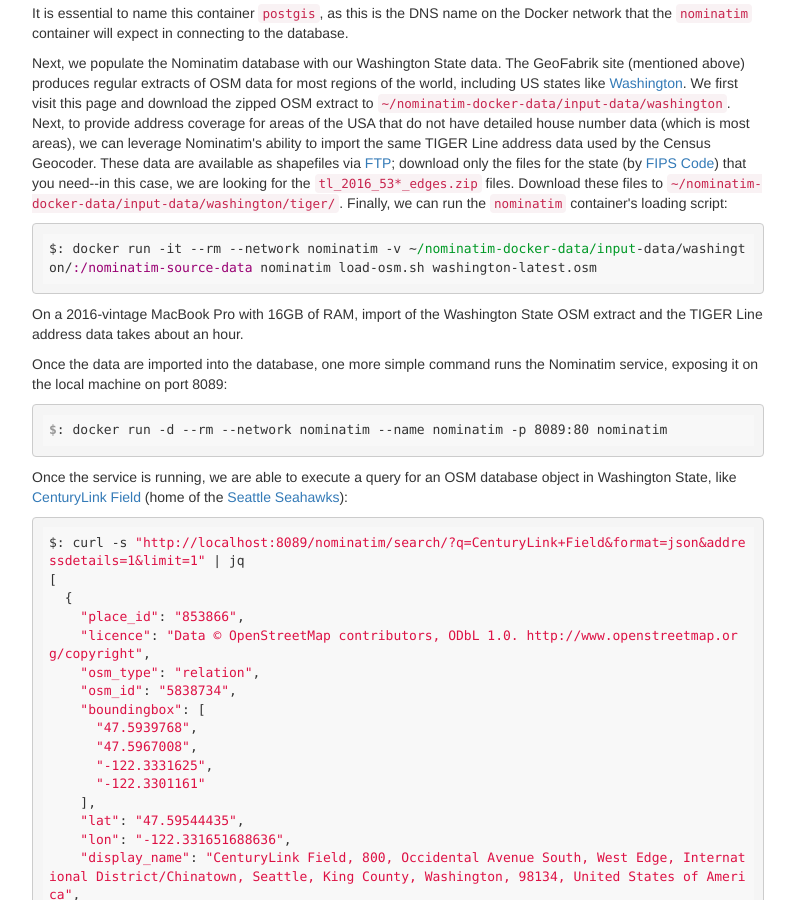
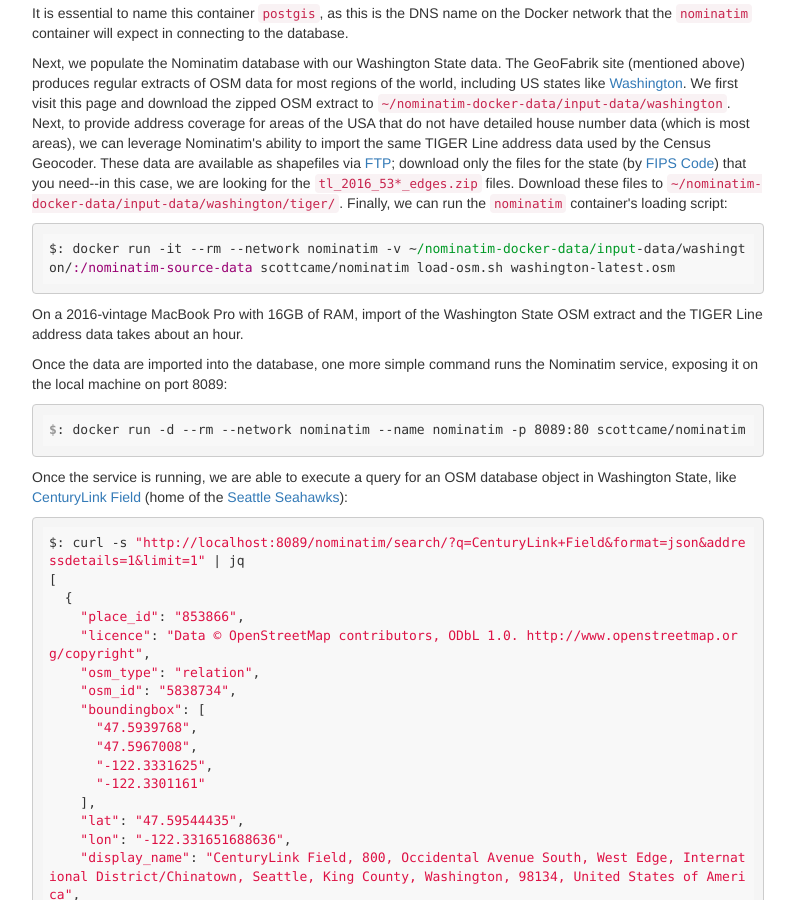
Before and after one commit to scottcame/cascadia-analytics.com, a Jekyll site: the page built from _posts/2017-10-01-nominatim-docker.html, in a window 1280 px wide and 900 px high, scrolled down 1194 px. Shown: the whole window, without its empty margins (308-1103 px from the left). Built offline with Jekyll 4.4.1, drawn with Linux system fonts in a browser that asks for light colours.

Commit message:
correct container names

```diff
--- a/_posts/2017-10-01-nominatim-docker.html
+++ b/_posts/2017-10-01-nominatim-docker.html
@@ -65,7 +65,7 @@ have detailed house number data (which is most areas), we can leverage Nominatim
 shapefiles via <a href="ftp://ftp2.census.gov/geo/tiger/TIGER2016/EDGES/">FTP</a>; download only the files for the state (by <a href="https://en.wikipedia.org/wiki/Federal_Information_Processing_Standard_state_code">FIPS Code</a>) that you need--in this case, we are looking for the <code>tl_2016_53*_edges.zip</code> files.  Download these files to
 <code>~/nominatim-docker-data/input-data/washington/tiger/</code>.  Finally, we can run the <code>nominatim</code> container's loading script:
 
-<pre><code>$: docker run -it --rm --network nominatim -v ~/nominatim-docker-data/input-data/washington/:/nominatim-source-data nominatim load-osm.sh washington-latest.osm</code></pre>
+<pre><code>$: docker run -it --rm --network nominatim -v ~/nominatim-docker-data/input-data/washington/:/nominatim-source-data scottcame/nominatim load-osm.sh washington-latest.osm</code></pre>
 
 </p>
 
@@ -73,7 +73,7 @@ shapefiles via <a href="ftp://ftp2.census.gov/geo/tiger/TIGER2016/EDGES/">FTP</a
 
 <p>Once the data are imported into the database, one more simple command runs the Nominatim service, exposing it on the local machine on port 8089:
 
-<pre><code>$: docker run -d --rm --network nominatim --name nominatim -p 8089:80 nominatim</code></pre>
+<pre><code>$: docker run -d --rm --network nominatim --name nominatim -p 8089:80 scottcame/nominatim</code></pre>
 </p>
 
 <p>Once the service is running, we are able to execute a query for an OSM database object in Washington State, like <a href="https://en.wikipedia.org/wiki/CenturyLink_Field">CenturyLink Field</a>
```
